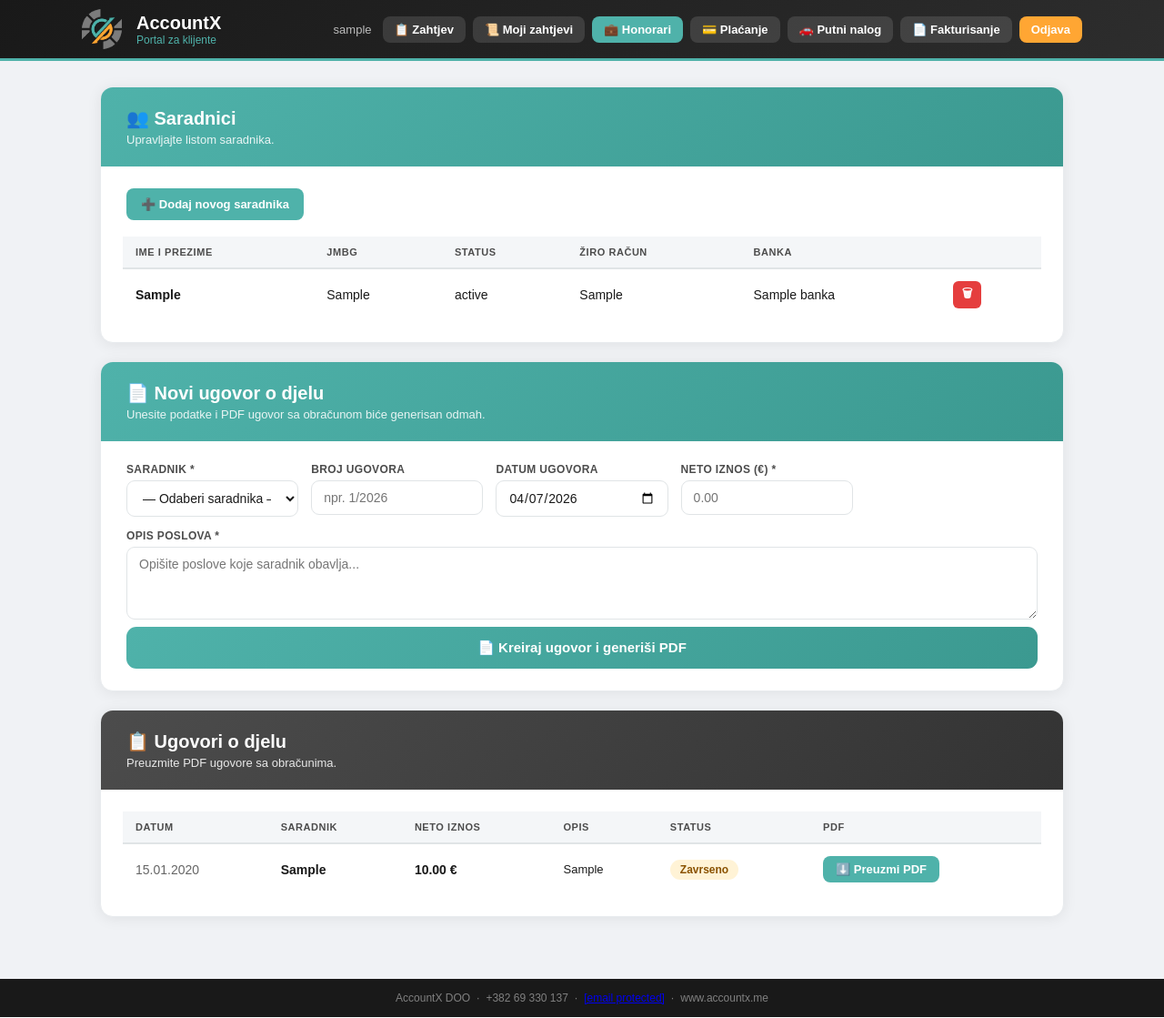
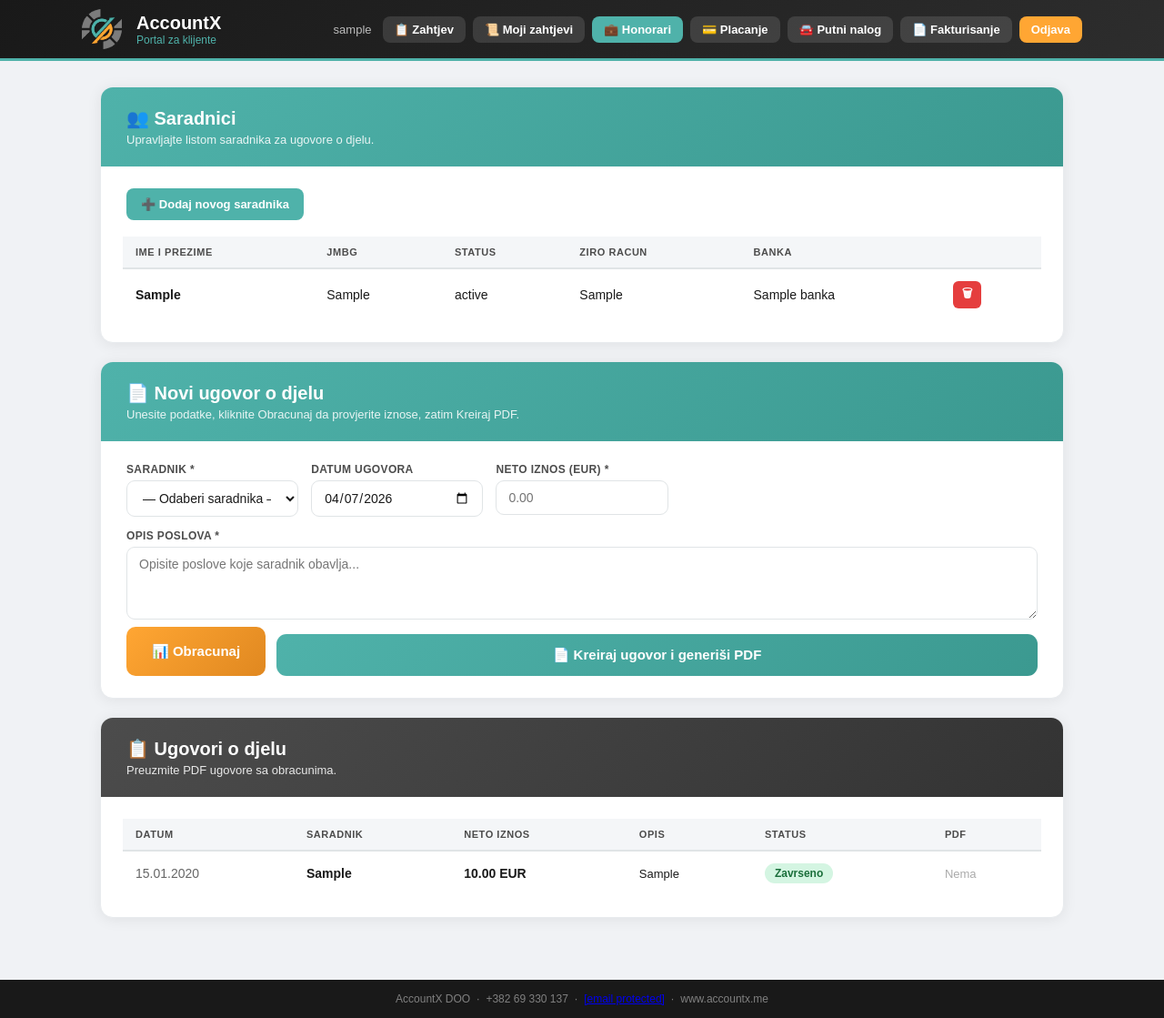
Before and after one commit to ivana-cmd/accountx-portal, a Flask app: page /honorari in a window 1280 px wide. Shown: the whole page at 91% size. Run offline with Flask 3, Linux system fonts and the light colour scheme; the visitor is signed in with stand-in values (Sample User, id 1); a database or web service that is not in the repository returns one stand-in record (values such as "Sample title"); some libraries are stand-ins or nearby versions.

Commit message:
Add files via upload

```diff
--- a/templates/honorari.html
+++ b/templates/honorari.html
@@ -14,12 +14,12 @@
       <div class="header-text"><h1>AccountX</h1><p>Portal za klijente</p></div>
       <div class="header-user">
         <span>{{ session.user_firm }}</span>
-        <a href="{{ url_for('submit_request2') }}" class="nav-link">📋 Zahtjev</a>
-        <a href="{{ url_for('moji_zahtjevi') }}" class="nav-link">📜 Moji zahtjevi</a>
-        <a href="{{ url_for('honorari') }}" class="nav-link active">💼 Honorari</a>
-        <a href="{{ url_for('placanje') }}" class="nav-link">💳 Plaćanje</a>
-        <a href="{{ url_for('putni_nalog') }}" class="nav-link">🚗 Putni nalog</a>
-        <a href="{{ url_for('fakturisanje') }}" class="nav-link">📄 Fakturisanje</a>
+        <a href="{{ url_for('submit_request2') }}" class="nav-link">&#128203; Zahtjev</a>
+        <a href="{{ url_for('moji_zahtjevi') }}" class="nav-link">&#128220; Moji zahtjevi</a>
+        <a href="{{ url_for('honorari') }}" class="nav-link active">&#128188; Honorari</a>
+        <a href="{{ url_for('placanje') }}" class="nav-link">&#128179; Placanje</a>
+        <a href="{{ url_for('putni_nalog') }}" class="nav-link">&#128664; Putni nalog</a>
+        <a href="{{ url_for('fakturisanje') }}" class="nav-link">&#128196; Fakturisanje</a>
         <a href="{{ url_for('logout') }}" class="logout-link">Odjava</a>
       </div>
     </div>
@@ -30,13 +30,16 @@
       {% if messages %}{% for msg in messages %}<div class="flash-msg">{{ msg }}</div>{% endfor %}{% endif %}
     {% endwith %}
 
-    <!-- Saradnici -->
+    <!-- SARADNICI -->
     <div class="card">
-      <div class="card-header"><h2>👥 Saradnici</h2><p>Upravljajte listom saradnika.</p></div>
+      <div class="card-header">
+        <h2>&#128101; Saradnici</h2>
+        <p>Upravljajte listom saradnika za ugovore o djelu.</p>
+      </div>
       <div class="card-body">
         <details style="margin-bottom:18px;">
-          <summary class="btn-sm teal" style="cursor:pointer; padding:10px 16px; border-radius:8px; display:inline-block; font-weight:700; list-style:none;">
-            ➕ Dodaj novog saradnika
+          <summary class="btn-sm teal" style="cursor:pointer;padding:10px 16px;border-radius:8px;display:inline-block;font-weight:700;list-style:none;">
+            &#10133; Dodaj novog saradnika
           </summary>
           <form method="post" action="{{ url_for('honorar_saradnik_add') }}" style="margin-top:16px;">
             <div class="form-row">
@@ -53,17 +56,19 @@
               <div class="field"><label>Grad</label><input name="grad" placeholder="Podgorica"></div>
               <div class="field"><label>Adresa</label><input name="adresa" placeholder="Ulica i broj"></div>
               <div class="field"><label>Telefon</label><input name="telefon" placeholder="+382..."></div>
-              <div class="field"><label>Žiro račun</label><input name="ziro_racun" placeholder="Broj računa"></div>
+              <div class="field"><label>Ziro racun</label><input name="ziro_racun" placeholder="Broj racuna"></div>
               <div class="field"><label>Banka</label><input name="banka" placeholder="Naziv banke"></div>
             </div>
-            <button type="submit" class="btn-submit" style="margin-top:12px; padding:12px 28px;">💾 Dodaj saradnika</button>
+            <button type="submit" class="btn-submit" style="margin-top:12px;padding:12px 28px;">&#128190; Dodaj saradnika</button>
           </form>
         </details>
 
         {% if saradnici %}
         <div class="table-wrap">
           <table>
-            <thead><tr><th>Ime i prezime</th><th>JMBG</th><th>Status</th><th>Žiro račun</th><th>Banka</th><th></th></tr></thead>
+            <thead>
+              <tr><th>Ime i prezime</th><th>JMBG</th><th>Status</th><th>Ziro racun</th><th>Banka</th><th></th></tr>
+            </thead>
             <tbody>
             {% for s in saradnici %}
             <tr>
@@ -74,8 +79,8 @@
               <td>{{ s.banka or '—' }}</td>
               <td>
                 <form method="post" action="{{ url_for('honorar_saradnik_delete', sid=s.id) }}"
-                      onsubmit="return confirm('Obriši saradnika {{ s.ime_prezime }}?')">
-                  <button class="btn-sm" style="background:#e53e3e; color:white; border:none; padding:4px 10px; border-radius:6px; cursor:pointer;">🗑</button>
+                      onsubmit="return confirm('Obrisi saradnika?')">
+                  <button class="btn-sm" style="background:#e53e3e;color:white;border:none;padding:4px 10px;border-radius:6px;cursor:pointer;">&#128465;</button>
                 </form>
               </td>
             </tr>
@@ -84,24 +89,24 @@
           </table>
         </div>
         {% else %}
-        <p style="color:#888; font-size:14px;">Nema unesenih saradnika. Dodajte prvog saradnika iznad.</p>
+        <p style="color:#888;font-size:14px;">Nema unesenih saradnika. Dodajte prvog saradnika iznad.</p>
         {% endif %}
       </div>
     </div>
 
-    <!-- Novi ugovor o djelu -->
+    <!-- NOVI UGOVOR -->
     {% if saradnici %}
     <div class="card">
       <div class="card-header">
-        <h2>📄 Novi ugovor o djelu</h2>
-        <p>Unesite podatke i PDF ugovor sa obračunom biće generisan odmah.</p>
+        <h2>&#128196; Novi ugovor o djelu</h2>
+        <p>Unesite podatke, kliknite Obracunaj da provjerite iznose, zatim Kreiraj PDF.</p>
       </div>
       <div class="card-body">
         <form method="post" action="{{ url_for('honorar_zahtjev_add') }}" id="honorar-form">
           <div class="form-row">
             <div class="field">
               <label>Saradnik *</label>
-              <select name="saradnik_id" id="sar_sel" onchange="refreshObracun()" required>
+              <select name="saradnik_id" id="sar_sel" required>
                 <option value="">— Odaberi saradnika —</option>
                 {% for s in saradnici %}
                 <option value="{{ s.id }}" data-status="{{ s.status_zaposlenja }}">{{ s.ime_prezime }}</option>
@@ -109,76 +114,86 @@
               </select>
             </div>
             <div class="field">
-              <label>Broj ugovora</label>
-              <input name="broj_ugovora" placeholder="npr. 1/2026">
-            </div>
-            <div class="field">
               <label>Datum ugovora</label>
               <input name="datum_ugovora" type="date" id="datum_inp"
                      value="{{ now.strftime('%Y-%m-%d') if now else '' }}">
             </div>
             <div class="field">
-              <label>Neto iznos (€) *</label>
+              <label>Neto iznos (EUR) *</label>
               <input name="neto_iznos" id="neto_inp" type="number" step="0.01" min="0.01"
-                     placeholder="0.00" oninput="refreshObracun()" required>
+                     placeholder="0.00" required>
             </div>
             <div class="field full">
               <label>Opis poslova *</label>
-              <textarea name="opis_poslova" rows="3" required placeholder="Opišite poslove koje saradnik obavlja..."></textarea>
+              <textarea name="opis_poslova" rows="3" required placeholder="Opisite poslove koje saradnik obavlja..."></textarea>
             </div>
           </div>
 
-          <!-- Obračun -->
-          <div id="obracun-box" style="display:none; background:#f8f9fa; border:1px solid #e0e4e6; border-radius:12px; padding:20px; margin:16px 0;">
-            <strong style="font-size:14px; color:#4C4C4C;">📊 Obračun honorara</strong>
-            <div style="display:grid; grid-template-columns:repeat(3,1fr); gap:12px; margin-top:14px;">
+          <!-- OBRACUN BOX -->
+          <div id="obracun-box" style="display:none;background:#f8f9fa;border:1px solid #e0e4e6;border-radius:12px;padding:20px;margin:16px 0;">
+            <strong style="font-size:14px;color:#4C4C4C;">&#128202; Obracun honorara</strong>
+            <div style="display:grid;grid-template-columns:repeat(auto-fit,minmax(130px,1fr));gap:12px;margin-top:14px;">
               <div>
-                <label style="font-size:12px; color:#888;">Bruto</label>
-                <div id="o_bruto" style="font-size:16px; font-weight:700; color:#191919;">—</div>
+                <label style="font-size:12px;color:#888;display:block;">Bruto</label>
+                <div id="o_bruto" style="font-size:16px;font-weight:700;color:#191919;">—</div>
               </div>
               <div>
-                <label style="font-size:12px; color:#888;">Osnovica</label>
-                <div id="o_osnovica" style="font-size:16px; font-weight:700; color:#191919;">—</div>
+                <label style="font-size:12px;color:#888;display:block;">Osnovica</label>
+                <div id="o_osnovica" style="font-size:16px;font-weight:700;color:#191919;">—</div>
               </div>
               <div>
-                <label style="font-size:12px; color:#888;">Porez</label>
-                <div id="o_porez" style="font-size:16px; font-weight:700; color:#191919;">—</div>
+                <label style="font-size:12px;color:#888;display:block;">Porez</label>
+                <div id="o_porez" style="font-size:16px;font-weight:700;color:#191919;">—</div>
               </div>
               <div>
-                <label style="font-size:12px; color:#888;">PIO</label>
-                <div id="o_pio" style="font-size:16px; font-weight:700; color:#191919;">—</div>
+                <label style="font-size:12px;color:#888;display:block;">PIO</label>
+                <div id="o_pio" style="font-size:16px;font-weight:700;color:#191919;">—</div>
               </div>
               <div>
-                <label style="font-size:12px; color:#888;">Prirez</label>
-                <div id="o_prirez" style="font-size:16px; font-weight:700; color:#191919;">—</div>
+                <label style="font-size:12px;color:#888;display:block;">Prirez</label>
+                <div id="o_prirez" style="font-size:16px;font-weight:700;color:#191919;">—</div>
               </div>
-              <div style="background:#e8f5f4; border-radius:8px; padding:8px;">
-                <label style="font-size:12px; color:#4FB2AA;">Ukupan odliv</label>
-                <div id="o_odliv" style="font-size:18px; font-weight:700; color:#4FB2AA;">—</div>
+              <div style="background:#e8f5f4;border-radius:8px;padding:8px;">
+                <label style="font-size:12px;color:#4FB2AA;display:block;">Ukupan odliv</label>
+                <div id="o_odliv" style="font-size:18px;font-weight:700;color:#4FB2AA;">—</div>
               </div>
             </div>
           </div>
 
-          <button type="submit" class="btn-submit" id="btn-kreiraj" style="margin-top:8px;">
-            📄 Kreiraj ugovor i generiši PDF
-          </button>
+          <!-- DUGMAD -->
+          <div style="display:flex;gap:12px;flex-wrap:wrap;margin-top:8px;">
+            <button type="button" onclick="obracunaj()"
+              style="background:linear-gradient(135deg,#FFA633,#e08820);color:#fff;border:none;padding:14px 28px;border-radius:10px;font-size:15px;font-weight:700;cursor:pointer;flex:0 0 auto;">
+              &#128202; Obracunaj
+            </button>
+            <button type="submit" class="btn-submit" style="flex:1;">
+              &#128196; Kreiraj ugovor i generiši PDF
+            </button>
+          </div>
         </form>
       </div>
     </div>
     {% endif %}
 
-    <!-- Lista ugovora -->
+    <!-- LISTA UGOVORA -->
     {% if zahtjevi %}
     <div class="card">
       <div class="card-header" style="background:linear-gradient(135deg,#4C4C4C,#333);">
-        <h2>📋 Ugovori o djelu</h2>
-        <p>Preuzmite PDF ugovore sa obračunima.</p>
+        <h2>&#128203; Ugovori o djelu</h2>
+        <p>Preuzmite PDF ugovore sa obracunima.</p>
       </div>
       <div class="card-body">
         <div class="table-wrap">
           <table>
             <thead>
-              <tr><th>Datum</th><th>Saradnik</th><th>Neto iznos</th><th>Opis</th><th>Status</th><th>PDF</th></tr>
+              <tr>
+                <th>Datum</th>
+                <th>Saradnik</th>
+                <th>Neto iznos</th>
+                <th>Opis</th>
+                <th>Status</th>
+                <th>PDF</th>
+              </tr>
             </thead>
             <tbody>
             {% for z in zahtjevi %}
@@ -187,26 +202,27 @@
                 {{ z.created_at.strftime('%d.%m.%Y') if z.created_at else '—' }}
               </td>
               <td><strong>{{ z.saradnik_ime }}</strong></td>
-              <td class="nowrap"><strong>{{ "%.2f"|format(z.neto_iznos) }} €</strong></td>
-              <td style="max-width:200px; white-space:normal; font-size:13px;">
+              <td class="nowrap"><strong>{{ "%.2f"|format(z.neto_iznos) }} EUR</strong></td>
+              <td style="max-width:200px;white-space:normal;font-size:13px;">
                 {{ z.opis_poslova[:80] }}{% if z.opis_poslova|length > 80 %}...{% endif %}
               </td>
               <td>
                 <span class="badge
-                  {% if z.status == 'Završeno' %}badge-green
+                  {% if z.status == 'Završeno' or z.status == 'Zavrseno' %}badge-green
                   {% elif z.status == 'U obradi' %}badge-blue
                   {% else %}badge-yellow{% endif %}">
                   {{ z.status }}
                 </span>
               </td>
               <td>
-                {% if z.pdf_data %}
+                {% if z.has_pdf %}
                 <a class="btn-sm teal" href="{{ url_for('honorar_pdf_download', zahtjev_id=z.id) }}">
-                  ⬇️ Preuzmi PDF
+                  &#8595; PDF
                 </a>
                 {% else %}
-                <span style="color:#aaa; font-size:13px;">U pripremi</span>
+                <span style="color:#aaa;font-size:13px;">Nema</span>
                 {% endif %}
+              </td>
             </tr>
             {% endfor %}
             </tbody>
@@ -214,31 +230,41 @@
         </div>
       </div>
     </div>
+    {% else %}
+    <div class="card"><div class="card-body">
+      <div class="empty-state">
+        <div style="font-size:48px;margin-bottom:14px;">&#128196;</div>
+        <h3>Nema ugovora</h3>
+        <p>Kreirajte prvi ugovor o djelu iznad.</p>
+      </div>
+    </div></div>
     {% endif %}
 
   </main>
   <footer class="footer">
-    <p>AccountX DOO &nbsp;·&nbsp; +382 69 330 137 &nbsp;·&nbsp; <a href="/cdn-cgi/l/email-protection" class="__cf_email__" data-cfemail="640d0a020b240507070b110a101c4a0901">[email&#160;protected]</a> &nbsp;·&nbsp; www.accountx.me</p>
+    <p>AccountX DOO &nbsp;·&nbsp; +382 69 330 137 &nbsp;·&nbsp; <a href="/cdn-cgi/l/email-protection" class="__cf_email__" data-cfemail="7b12151d143b1a1818140e150f0355161e">[email&#160;protected]</a> &nbsp;·&nbsp; www.accountx.me</p>
   </footer>
 </div>
 
 <script data-cfasync="false" src="/cdn-cgi/scripts/5c5dd728/cloudflare-static/email-decode.min.js"></script><script>
 function fmt(v) {
-  return parseFloat(v).toLocaleString('de-DE', {minimumFractionDigits:2, maximumFractionDigits:2}) + ' €';
+  return parseFloat(v).toLocaleString('de-DE', {minimumFractionDigits:2, maximumFractionDigits:2}) + ' EUR';
 }
 
-function refreshObracun() {
-  const neto = parseFloat(document.getElementById('neto_inp').value) || 0;
-  const sel  = document.getElementById('sar_sel');
-  if (!sel || sel.selectedIndex < 0) return;
-  const status = sel.options[sel.selectedIndex].dataset.status || 'zaposlen/a';
-  const box = document.getElementById('obracun-box');
+function obracunaj() {
+  var neto = parseFloat(document.getElementById('neto_inp').value) || 0;
+  var sel  = document.getElementById('sar_sel');
+  var box  = document.getElementById('obracun-box');
 
-  if (neto <= 0) { box.style.display = 'none'; return; }
+  if (neto <= 0 || sel.selectedIndex <= 0) {
+    alert('Odaberite saradnika i unesite neto iznos.');
+    return;
+  }
 
-  // Lokalni obračun (isti kao na serveru)
-  let bruto, osnovica, porez, pio, prirez, odliv;
-  if (status.toLowerCase().includes('nezaposlen')) {
+  var status = sel.options[sel.selectedIndex].getAttribute('data-status') || 'zaposlen/a';
+
+  var bruto, osnovica, porez, pio, prirez, odliv;
+  if (status.toLowerCase().indexOf('nezaposlen') >= 0) {
     bruto    = neto / 0.7515;
     osnovica = bruto * 0.7;
     porez    = osnovica * 0.15;
@@ -260,7 +286,7 @@ function refreshObracun() {
   document.getElementById('o_pio').textContent      = pio > 0 ? fmt(pio) : '—';
   document.getElementById('o_prirez').textContent   = fmt(prirez);
   document.getElementById('o_odliv').textContent    = fmt(odliv);
+
   box.style.display = 'block';
-}
-
-// Postavi today
+  box.style.border  = '2px solid #4FB2AA';
+  box.scrollIntoView({behavior:'smooth', b
```
